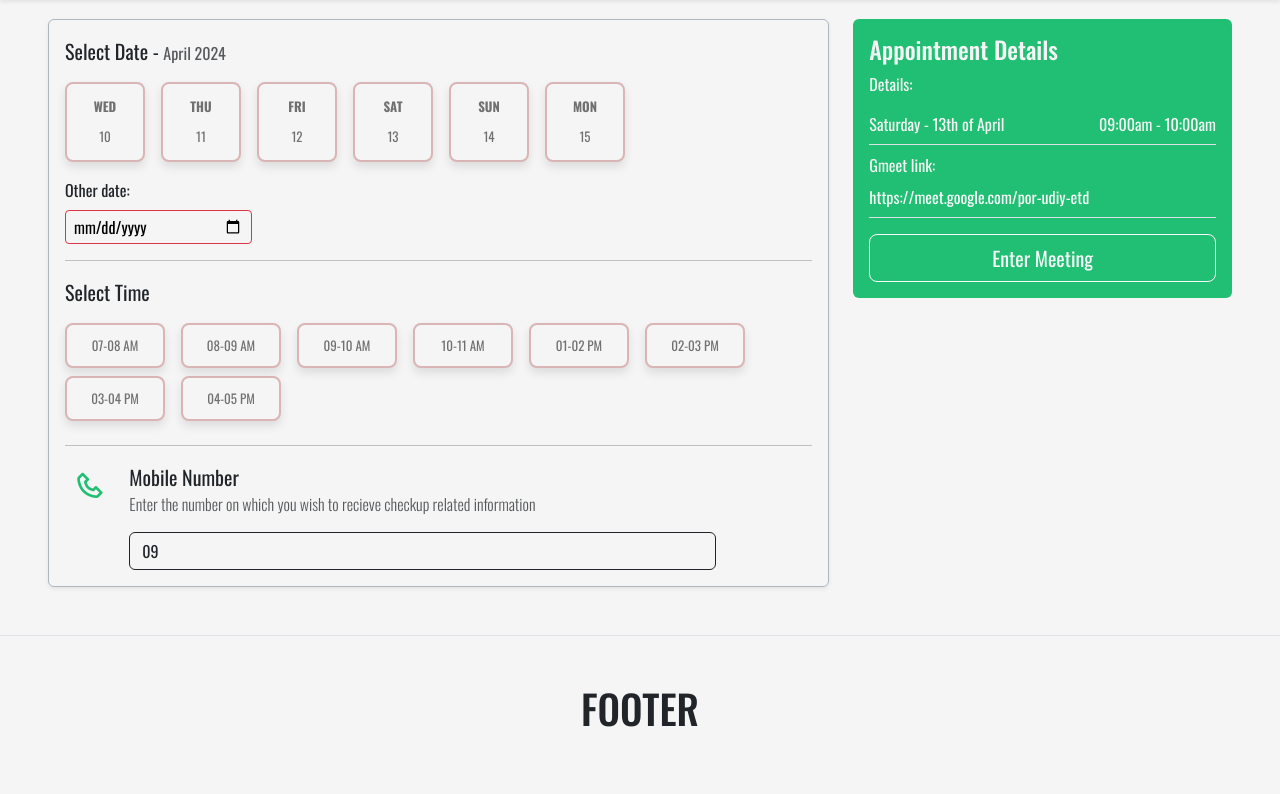
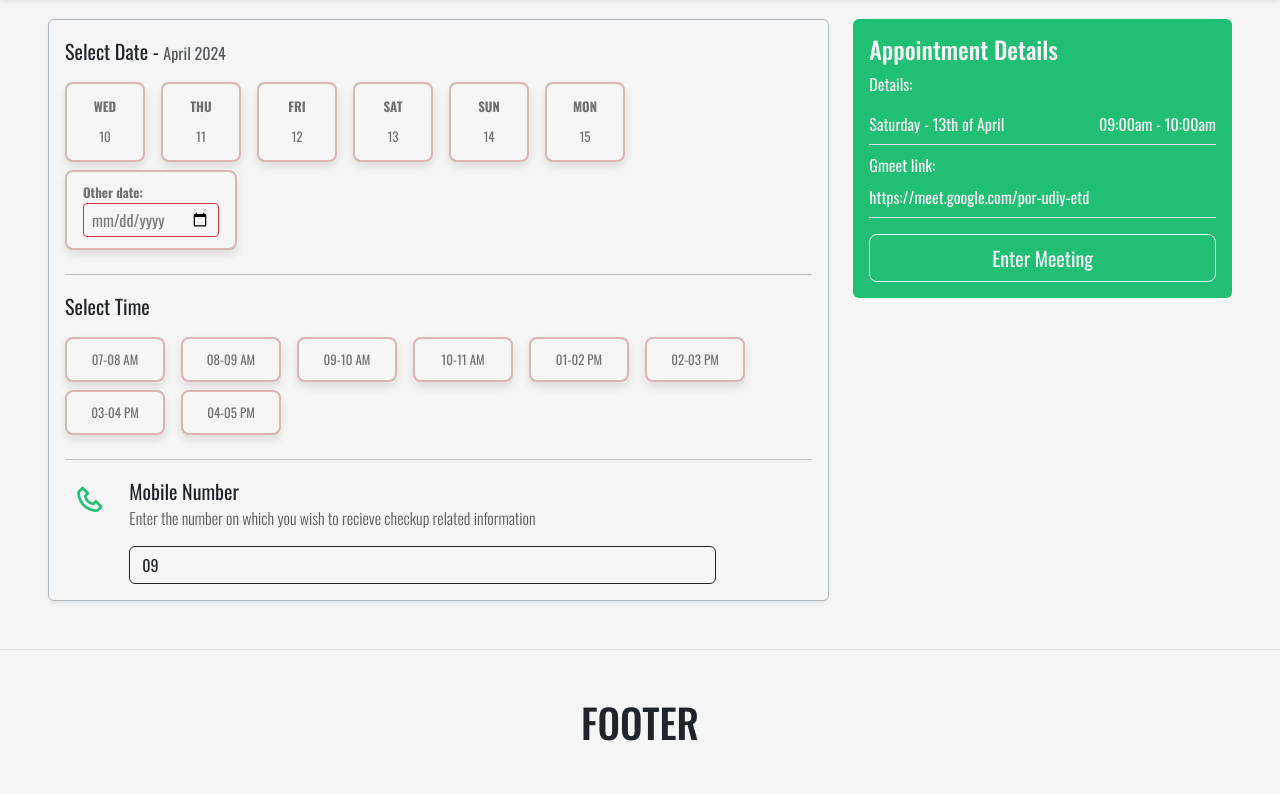
Before and after one commit to frnkln-olvrs/DocConnect, a PHP site: page /user/appointment.php in a window 1280 px wide. Shown: the part 77-871 px from the top of the page. Before the commit the page ends 804 px from the top, so only its background shows below. Run offline with PHP 8.4, Linux system fonts and the light colour scheme; some libraries are stand-ins or nearby versions.

Commit message:
Update appointment.php

```diff
--- a/user/appointment.php
+++ b/user/appointment.php
@@ -9,13 +9,13 @@
     require_once ('../includes/header.php');
   ?>
 
-  <section id="info" class="padding-medium mt-5 mx-5">
+  <section id="appointment" class="padding-medium mt-5 mx-5">
     <div class="row mb-3">
       <div class="col-sm-12 col-md-8">
         <div class="border border-dark-subtle shadow-sm rounded-2 p-3 mb-4 mb-md-0">
           <div>
             <p class="fs-5">Select Date - <span class="text-muted fs-6">April 2024</span></p>
-            <div class="d-flex flex-row flex-wrap justify-content-evenly justify-content-md-start">
+            <div class="d-flex flex-row flex-wrap justify-content-between justify-content-md-start">
 
               <label>
                 <input class="radio-input shadow-none" type="radio" name="date">
@@ -60,10 +60,15 @@
                 </div>
               </label>
 
-            </div>
-            <div class="d-flex flex-column mt-2">
-              <label for="extra_date mb-2">Other date:</label>
-              <input type="date" name="extra_date" class="mt-2 px-2 py-1 bg-white border border-primary rounded-1 w-25 ">
+              <label>
+                <input class="radio-input shadow-none" type="radio" name="date">
+                <div class="radio-tile p-2 d-flex justify-content-around mb-2 me-md-3 me-2 w-100">
+                  <div class="d-flex flex-column">
+                    <span class="radio-label align-self-start fw-bold">Other date:</span>
+                    <input type="date" name="extra_date" class="fs-6 px-2 py-1 bg-white border border-primary rounded-1 text-black-50 w-100">
+                  </div>
+                </div>
+              </label>
             </div>
           </div>
 
```
